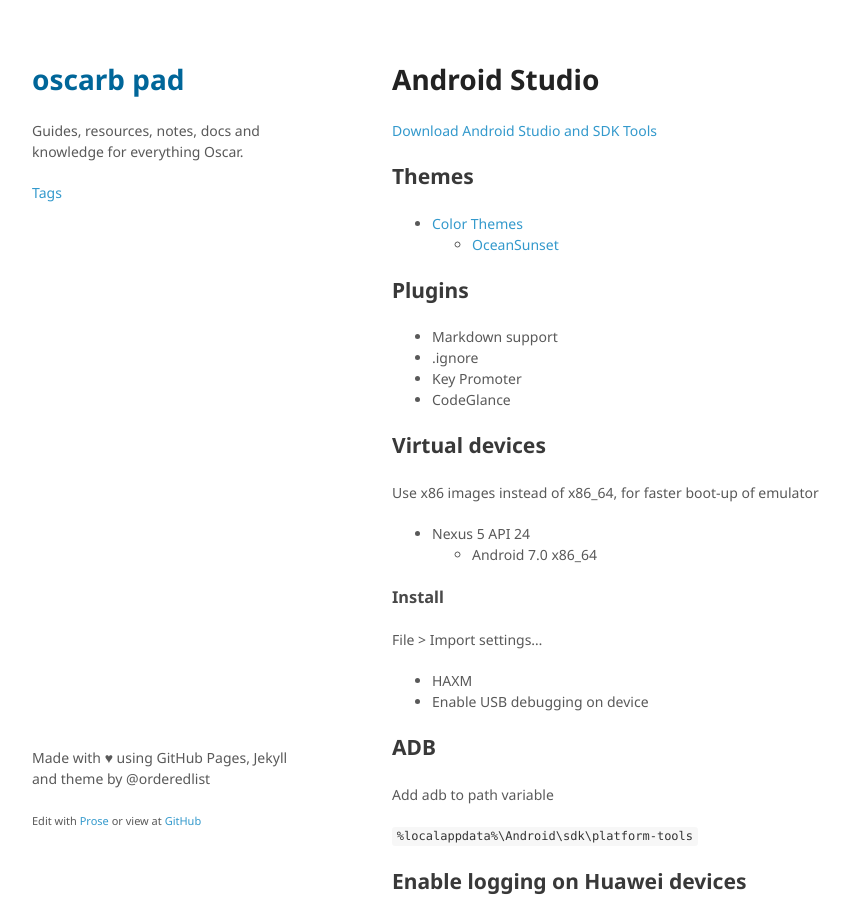
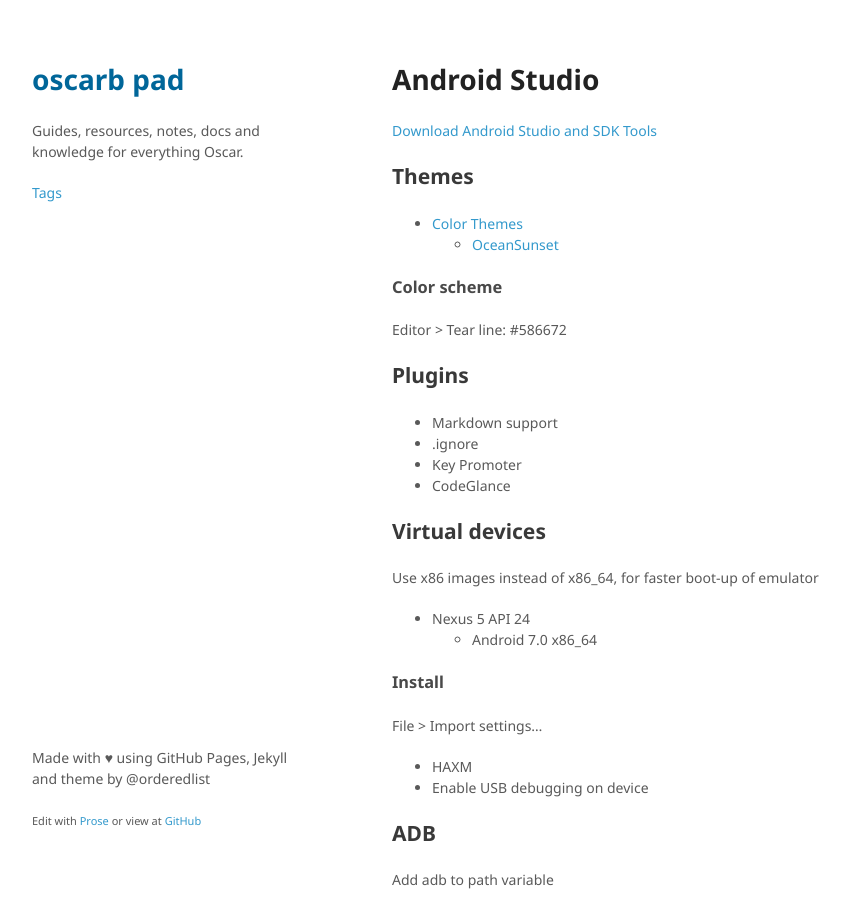
Before and after one commit to oscarb/pad, a Jekyll site: the page built from _docs/android-studio.md, in a window 1280 px wide and 900 px high. Shown: the whole window, without its empty margins (128-978 px from the left). Built offline with Jekyll 4.4.1, drawn with Linux system fonts in a browser that asks for light colours; some web fonts are replaced.

Commit message:
Update android-studio.md

```diff
--- a/_docs/android-studio.md
+++ b/_docs/android-studio.md
@@ -13,6 +13,10 @@ published: true
 
 * [Color Themes](http://color-themes.com/?view=index)
   * [OceanSunset](http://color-themes.com/?view=theme&id=563a1a8e80b4acf11273aed1)
+
+### Color scheme
+
+Editor > Tear line: #586672
 
 ## Plugins
 
```
